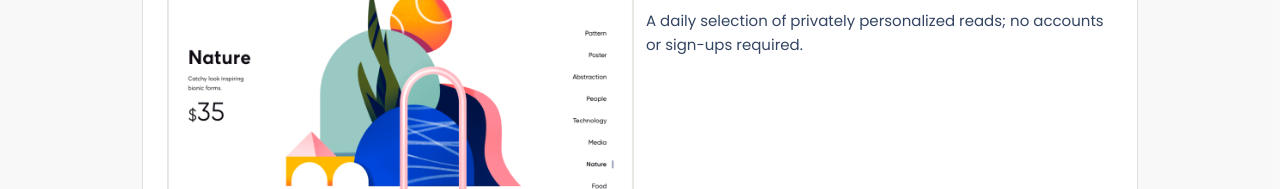
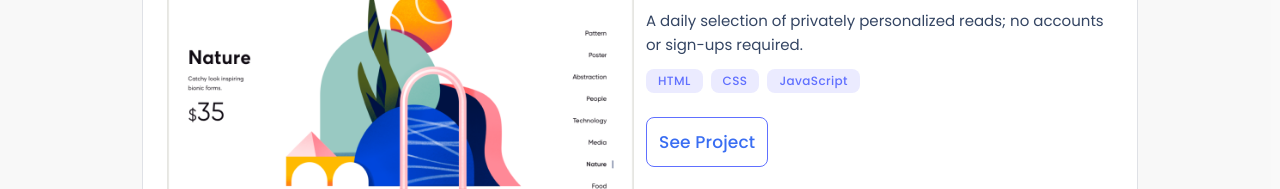
Before and after one commit to MeFizaRazzaq/Portfolio_Project, a website: page index.html in a window 1280 px wide. Shown: the part 754-943 px from the top of the page. Drawn offline with Linux system fonts and the light colour scheme.

Commit message:
Desktop Cards Buttons Adjusted

```diff
--- a/style.css
+++ b/style.css
@@ -860,7 +860,6 @@ body {
 
   .detail {
     width: 100%;
-    height: 100%;
     color: #344563;
     font-size: 15px;
     font-family: Poppins, sans-serif;
@@ -924,7 +923,7 @@ body {
   }
 
   .btn {
-    width: 100%;
+    width: auto;
     text-align: center;
     background-color: transparent;
     color: #396df2;
```
